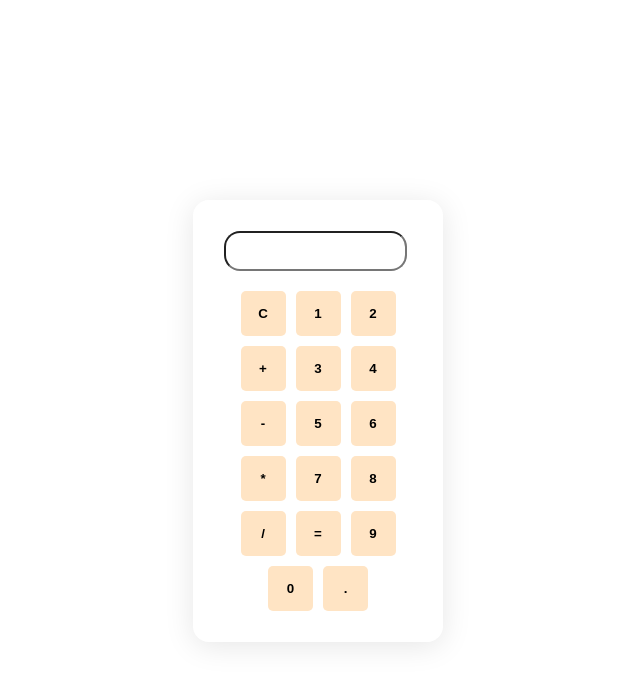
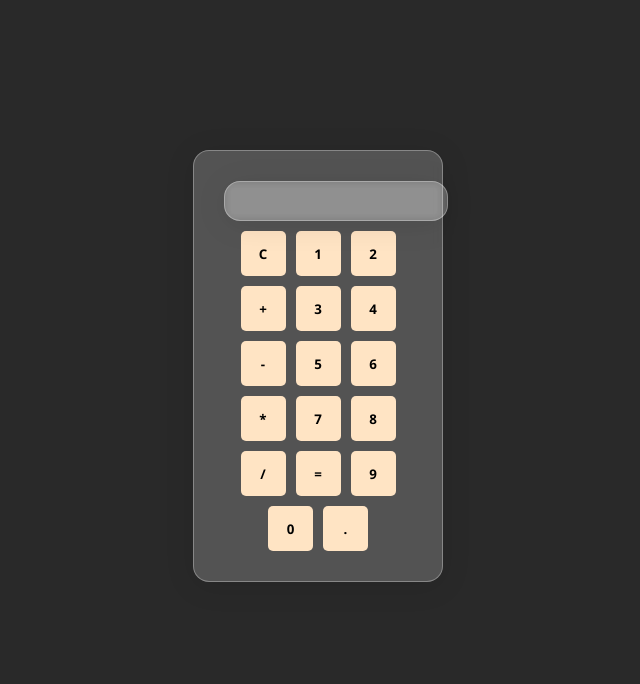
Before and after one commit to garvshah07/Calculator-App, a React (Vite) app in the folder Calculator/: page / in a window 1280 px wide. Shown: the top 684 px of the page, without its empty margins (322-962 px from the left). Built offline with nearby package versions, Linux system fonts and the light colour scheme.

Commit message:
Initial Update

```diff
--- a/Calculator/src/App.css
+++ b/Calculator/src/App.css
@@ -2,14 +2,14 @@
   margin: 0px;
   padding: 0px;
   box-sizing: border-box;
+  background-color: #292929;
 }
-.body {
-  background-color: rgb(33, 29, 29);
-}
+
 .container {
   width: 100%;
   display: flex;
   justify-content: center;
+  height: 100vh;
 }
 
 .cal-container {
@@ -17,7 +17,9 @@
   width: 250px;
   height: fit-content;
   flex-wrap: wrap;
-  margin: 200px;
+  margin: 150px;
+  justify-content: center;
+
   background: rgba(255, 255, 255, 0.2);
   border-radius: 16px;
   box-shadow: 0 4px 30px rgba(0, 0, 0, 0.1);
--- a/Calculator/src/Components/CalButtons/CalButtons.module.css
+++ b/Calculator/src/Components/CalButtons/CalButtons.module.css
@@ -3,6 +3,7 @@
   justify-content: center;
   flex-wrap: wrap;
   gap: 10px;
+  background-color: transparent;
 }
 .Button {
   width: 45px;
@@ -14,4 +15,5 @@
   align-items: center;
   border: none;
   text-decoration: none;
+  font-family: "Segoe UI", Tahoma, Geneva, Verdana, sans-serif;
 }
--- a/Calculator/src/Components/CallScreen/CallScreen.module.css
+++ b/Calculator/src/Components/CallScreen/CallScreen.module.css
@@ -1,7 +1,17 @@
 .calScreen {
+  display: flex;
+  justify-content: center;
+  text-align: right;
   height: 40px;
-  width: fit-content;
+  margin-bottom: 10px;
+  /* width: 100%; */
+  padding: 0px 10px;
+  background: rgba(255, 255, 255, 0.2);
+  border-radius: 16px;
+  box-shadow: 0 4px 30px rgba(0, 0, 0, 0.1);
+  backdrop-filter: blur(5px);
+  -webkit-backdrop-filter: blur(5px);
+  border: 1px solid rgba(255, 255, 255, 0.3);
   font-weight: 600;
-  margin-bottom: 20px;
-  border-radius: 16px;
+  font-family: "Segoe UI", Tahoma, Geneva, Verdana, sans-serif;
 }
```
